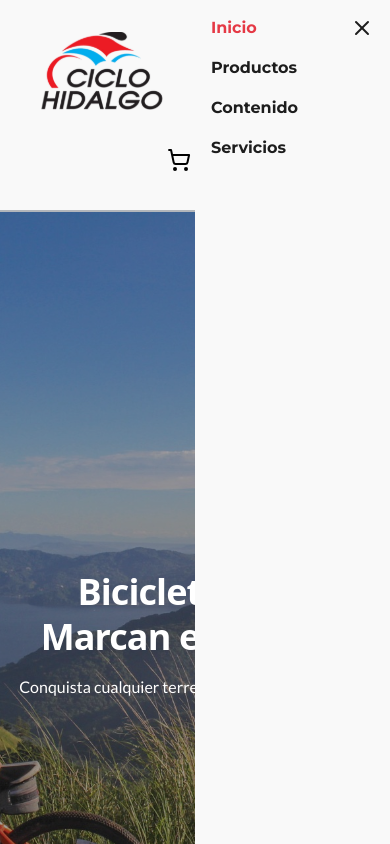
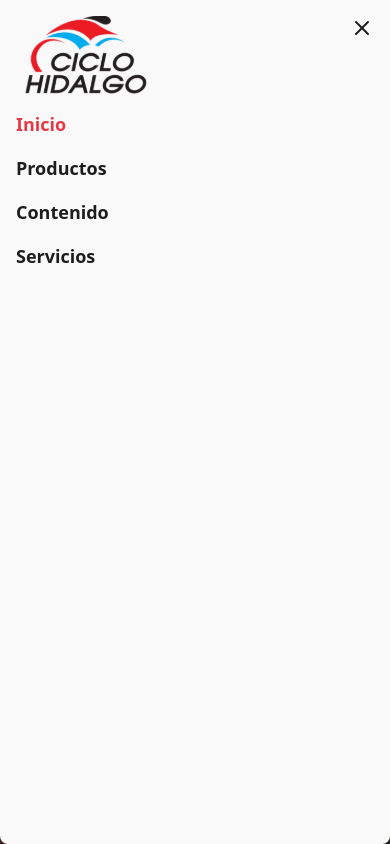
Before and after one commit to zenith-group-2024/CicloHidalgo-Desarrollo, a React (Vite) app: page / in a window 390 px wide. Both pictures are taken after a click on the button 360 px from the left and 71 px from the top of the page. Shown: the top 844 px of the page. Built offline with nearby package versions, Linux system fonts and the light colour scheme; no server answers.

Commit message:
arreglo lo de los screens y cambios al navbar

```diff
--- a/postcss.config.js
+++ b/postcss.config.js
@@ -1,12 +1,6 @@
 export default {
   plugins: {
-    screens: {
-      'sm': '640px',
-      'md': '768px',
-      'lg': '1024px',
-      'xl': '1280px',
-      '2xl': '1536px',
-    },
+
     tailwindcss: {},
     autoprefixer: {},
   },
--- a/src/UI/Navbar.jsx
+++ b/src/UI/Navbar.jsx
@@ -5,6 +5,7 @@ import { GlobalContext } from '../global/GlobalState.jsx';
 import AuthForm from '../forms/Login.jsx';
 import logo from '../assets/images/logo.svg';
 import MenuPerfil from '../pages/MenuPerfil.jsx';
+import { motion } from 'framer-motion';
 import { CartContext } from '../UI/prueba_carrito.jsx';
 
 const Navbar = () => {
@@ -42,36 +43,45 @@ const Navbar = () => {
 
 
       {isMenuOpen && (
-        <div className="fixed inset-0 bg-gray-800 bg-opacity-75 z-40 md:hidden" onClick={() => setIsMenuOpen(false)}>
-          <div className="fixed right-0 top-0 w-2/4 bg-white h-full p-4">
-          <button onClick={() => setIsMenuOpen(false)} className="text-black mb-4 absolute top-4 right-4">
+  <div className="fixed inset-0 z-40 md:hidden" onClick={() => setIsMenuOpen(false)}>
+    <motion.div
+      initial={{ x: "100%" }}
+      animate={{ x: 0 }}
+      exit={{ x: "100%" }}
+      transition={{ type: "spring", stiffness: 300, damping: 30 }}
+      className="fixed right-0 top-0 w-full bg-white h-full p-4 shadow-lg rounded-lg"
+    >
+      <button onClick={() => setIsMenuOpen(false)} className="text-black hover:text-red mb-4 absolute top-4 right-4">
         <X size={24} />
       </button>
-            <div className="flex flex-col space-y-4">
-              <Link to="/" onClick={() => setIsMenuOpen(false)} className={`text-black font-primary font-bold hover:text-gray ${location.pathname === '/' ? 'text-red' : ''}`}>
+      <div className="flex flex-col space-y-4 font-semibold text-lg">
+      <Link to="/" className={`transform transition-transform duration-300 hover:scale-110 ${location.pathname === '/' ? 'text-red' : ''}`}>
+          <img src={logo} alt="logo" className="lg:h-10 md:h-10 " />
+        </Link>
+        <Link to="/" onClick={() => setIsMenuOpen(false)} className={`text-black hover:text-red transform transition-colors duration-300 ${location.pathname === '/' ? 'text-red' : ''}`}>
           Inicio
         </Link>
-              <Link to="/Productos" onClick={() => setIsMenuOpen(false)} className={`text-black font-primary font-bold hover:text-gray ${location.pathname === '/Productos' ? 'text-red' : ''}`}>
+        <Link to="/Productos" onClick={() => setIsMenuOpen(false)} className={`text-black hover:text-red transform transition-colors duration-300 ${location.pathname === '/Productos' ? 'text-red' : ''}`}>
           Productos
         </Link>
-              <Link to="/Contenido" onClick={() => setIsMenuOpen(false)} className={`text-black font-primary font-bold hover:text-gray ${location.pathname === '/Contenido' ? 'text-red' : ''}`}>
+        <Link to="/Contenido" onClick={() => setIsMenuOpen(false)} className={`text-black hover:text-red transform transition-colors duration-300 ${location.pathname === '/Contenido' ? 'text-red' : ''}`}>
           Contenido
         </Link>
-              <Link to="/Servicios" onClick={() => setIsMenuOpen(false)} className={`text-black font-primary font-bold hover:text-gray ${location.pathname === '/Servicios' ? 'text-red' : ''}`}>
+        <Link to="/Servicios" onClick={() => setIsMenuOpen(false)} className={`text-black hover:text-red transform transition-colors duration-300 ${location.pathname === '/Servicios' ? 'text-red' : ''}`}>
           Servicios
         </Link>
         {isAdmin && (
-                <Link to="/admin-dashboard" onClick={() => setIsMenuOpen(false)} className={`text-black font-primary font-bold hover:text-gray ${location.pathname === '/admin-dashboard' ? 'text-red' : ''}`}>
+          <>
+            <Link to="/admin-dashboard" onClick={() => setIsMenuOpen(false)} className={`text-black hover:text-red transform transition-colors duration-300 ${location.pathname === '/admin-dashboard' ? 'text-red' : ''}`}>
               Admin CRUD
             </Link>
-              )}
-              {isAdmin && (
-                <Link to="/Dashboard" onClick={() => setIsMenuOpen(false)} className={`text-black font-primary font-bold hover:text-gray ${location.pathname === '/Dashboard' ? 'text-red' : ''}`}>
+            <Link to="/Dashboard" onClick={() => setIsMenuOpen(false)} className={`text-black hover:text-red transform transition-colors duration-300 ${location.pathname === '/Dashboard' ? 'text-red' : ''}`}>
               Dashboard
             </Link>
+          </>
         )}
       </div>
-          </div>
+    </motion.div>
   </div>
 )}
 
--- a/tailwind.config.js
+++ b/tailwind.config.js
@@ -5,6 +5,13 @@ export default {
     "./src/**/*.{js,ts,jsx,tsx}",
   ],
   theme: {
+    screens: {
+      'sm': '640px',
+      'md': '768px',
+      'lg': '1024px',
+      'xl': '1280px',
+      '2xl': '1536px',
+    },
     extend: {
       colors: {
         red: '#E53945',
```
Lines whose indentation alone changed are shown as unchanged.
